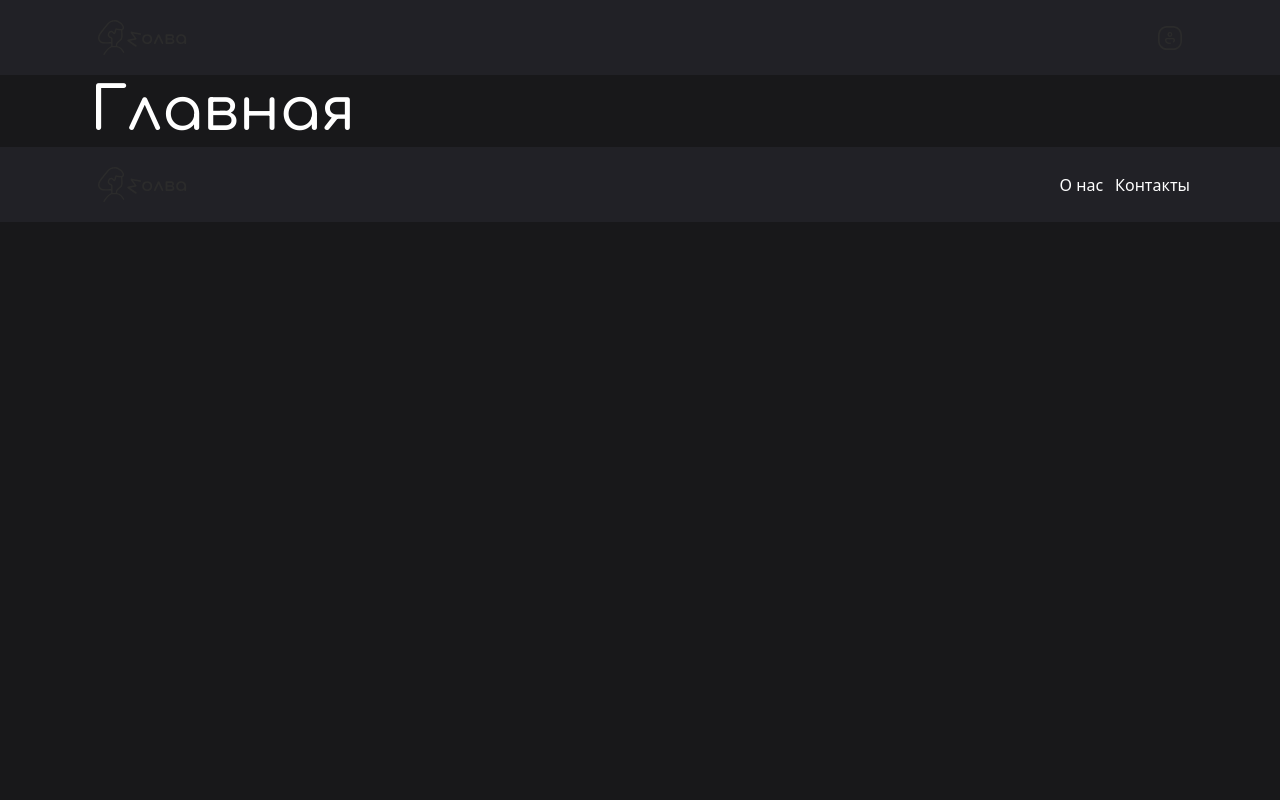
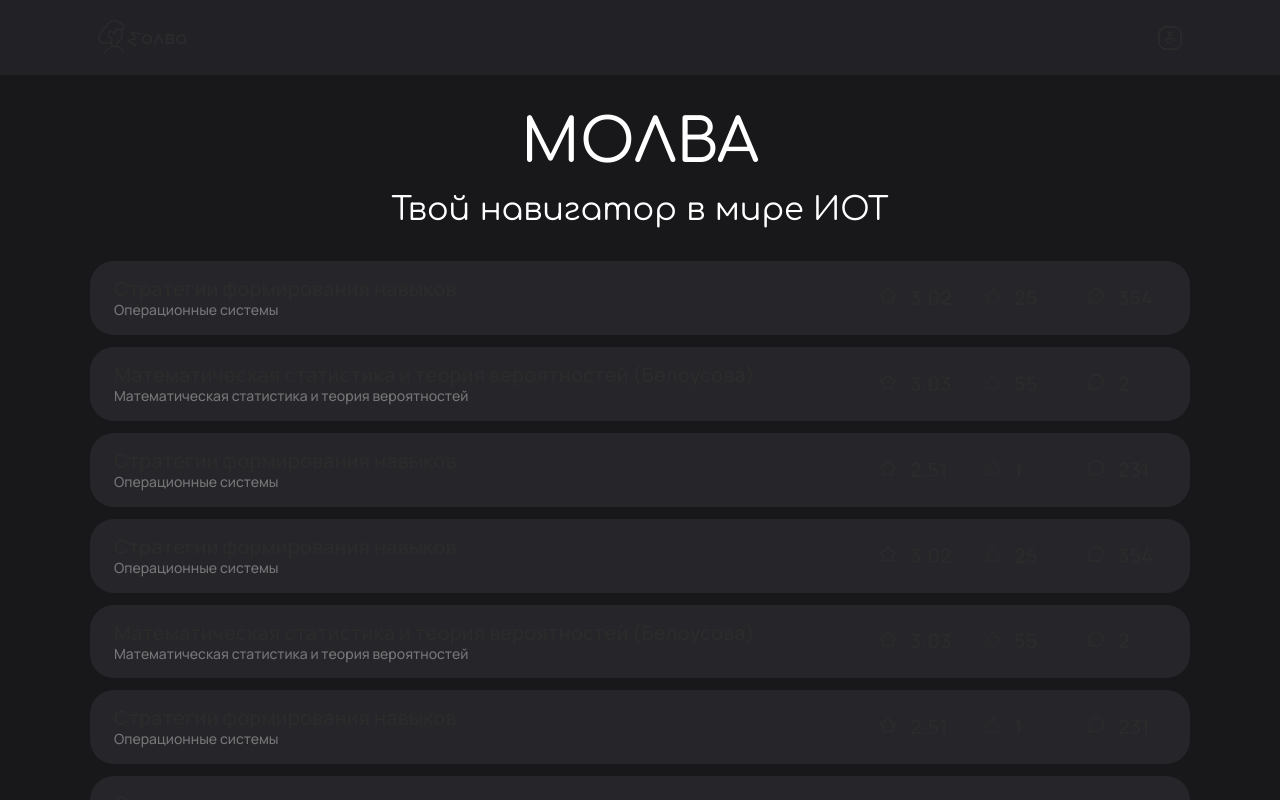
Before and after one commit to tarkue/molva-frontend, a React (Vite) app: page / in a window 1280 px wide. Shown: the top 800 px of the page. Built offline with nearby package versions, Linux system fonts and the light colour scheme.

Commit message:
add discipline-card, discipline-list

```diff
--- /dev/null
+++ b/src/entity/discipline/index.tsx
@@ -0,0 +1,2 @@
+export { DisciplineCard } from './ui/card';
+export type { Discipline } from './models/discipline';
--- /dev/null
+++ b/src/entity/discipline/models/discipline.ts
@@ -0,0 +1,8 @@
+export interface Discipline {
+  id: string;
+  name: string;
+  module_name: string;
+  rating: number;
+  reviews_count: number;
+  likes_count: number;
+}
--- /dev/null
+++ b/src/entity/discipline/ui/card/index.tsx
@@ -0,0 +1,30 @@
+import { Link } from 'react-router';
+import { Discipline } from '../../models/discipline';
+import { CardStatistics } from './stats';
+
+interface DisciplineCardProps {
+  discipline: Discipline;
+}
+
+const DisciplineCard = ({ discipline }: DisciplineCardProps) => {
+  return (
+    <Link
+      className="bg-base-03 flex justify-between items-center text-black dark:text-white pl-6 pr-6 pt-4 pb-4 rounded-3xl"
+      to={`/discipline/${discipline.id}`}
+    >
+      <div>
+        <span className="text-subhead">{discipline.name}</span>
+        <p className="text-caption text-gray">
+          {discipline.module_name}
+        </p>
+      </div>
+      <CardStatistics
+        rating={discipline.rating}
+        likes_count={discipline.likes_count}
+        reviews_count={discipline.reviews_count}
+      />
+    </Link>
+  );
+};
+
+export { DisciplineCard };
--- /dev/null
+++ b/src/entity/discipline/ui/card/stats.tsx
@@ -0,0 +1,46 @@
+import Icon from '@/shared/ui/icon';
+import { glyphs } from '@/shared/ui/icon/props';
+
+interface Statistic {
+  glyph: glyphs;
+  value: number;
+}
+
+interface CardStatisticsProps {
+  rating: number;
+  likes_count: number;
+  reviews_count: number;
+}
+
+const generateStatistic = (
+  data: CardStatisticsProps,
+): Statistic[] => [
+  {
+    glyph: 'star',
+    value: data.rating,
+  },
+  {
+    glyph: 'like',
+    value: data.likes_count,
+  },
+  {
+    glyph: 'review',
+    value: data.reviews_count,
+  },
+];
+
+const CardStatistics = (props: CardStatisticsProps) => {
+  const statistics = generateStatistic(props);
+  return (
+    <ul className="flex gap-6">
+      {statistics.map((el, key) => (
+        <li className="flex gap-3 w-20" key={key}>
+          <Icon glyph={el.glyph} size="20" />
+          <span className="text-subhead">{el.value}</span>
+        </li>
+      ))}
+    </ul>
+  );
+};
+
+export { CardStatistics };
--- a/src/pages/main/index.tsx
+++ b/src/pages/main/index.tsx
@@ -1,9 +1,16 @@
 import Container from '@/shared/ui/Container';
+import { DisciplineList } from '@/widgets/discipline-list';
 
 const MainPage = () => {
   return (
-    <Container>
-      <h1 className="text-hero">Главная</h1>
+    <Container className="flex flex-col gap-8 pt-8 pb-8">
+      <div className="flex flex-col gap-3">
+        <h1 className="text-hero uppercase text-center">Молва</h1>
+        <p className="text-h1 text-center">
+          Твой навигатор в мире ИОТ
+        </p>
+      </div>
+      <DisciplineList />
     </Container>
   );
 };
--- a/src/shared/ui/Icon/variants.ts
+++ b/src/shared/ui/Icon/variants.ts
@@ -4,6 +4,7 @@ const IconVariants = cva('inline-block bg-no-repeat', {
   variants: {
     size: {
       '16': 'w-4 h-4',
+      '20': 'w-5 h-5',
       '24': 'w-6 h-6',
       logo: 'w-[90px] h-[35px]',
     },
--- /dev/null
+++ b/src/widgets/discipline-list/index.tsx
@@ -0,0 +1,89 @@
+import { Discipline, DisciplineCard } from '@/entity/discipline';
+
+const disciplines: Discipline[] = [
+  {
+    id: 'ba25ddd5-cfc9-496b-9913-2fc1eebc7472',
+    name: 'Стратегии формирования навыков',
+    module_name: 'Операционные системы',
+    rating: 3.02,
+    reviews_count: 354,
+    likes_count: 25,
+  },
+  {
+    id: 'ba25ddd5-cfc9-496b-9913-2fc1eebc7472',
+    name: 'Математическая статистика и теория вероятностей (Белоусова)',
+    module_name: 'Математическая статистика и теория вероятностей',
+    rating: 3.03,
+    reviews_count: 2,
+    likes_count: 55,
+  },
+  {
+    id: 'ba25ddd5-cfc9-496b-9913-2fc1eebc7472',
+    name: 'Стратегии формирования навыков',
+    module_name: 'Операционные системы',
+    rating: 2.51,
+    reviews_count: 231,
+    likes_count: 1,
+  },
+  {
+    id: 'ba25ddd5-cfc9-496b-9913-2fc1eebc7472',
+    name: 'Стратегии формирования навыков',
+    module_name: 'Операционные системы',
+    rating: 3.02,
+    reviews_count: 354,
+    likes_count: 25,
+  },
+  {
+    id: 'ba25ddd5-cfc9-496b-9913-2fc1eebc7472',
+    name: 'Математическая статистика и теория вероятностей (Белоусова)',
+    module_name: 'Математическая статистика и теория вероятностей',
+    rating: 3.03,
+    reviews_count: 2,
+    likes_count: 55,
+  },
+  {
+    id: 'ba25ddd5-cfc9-496b-9913-2fc1eebc7472',
+    name: 'Стратегии формирования навыков',
+    module_name: 'Операционные системы',
+    rating: 2.51,
+    reviews_count: 231,
+    likes_count: 1,
+  },
+  {
+    id: 'ba25ddd5-cfc9-496b-9913-2fc1eebc7472',
+    name: 'Стратегии формирования навыков',
+    module_name: 'Операционные системы',
+    rating: 3.02,
+    reviews_count: 354,
+    likes_count: 25,
+  },
+  {
+    id: 'ba25ddd5-cfc9-496b-9913-2fc1eebc7472',
+    name: 'Математическая статистика и теория вероятностей (Белоусова)',
+    module_name: 'Математическая статистика и теория вероятностей',
+    rating: 3.03,
+    reviews_count: 2,
+    likes_count: 55,
+  },
+  {
+    id: 'ba25ddd5-cfc9-496b-9913-2fc1eebc7472',
+    name: 'Стратегии формирования навыков',
+    module_name: 'Операционные системы',
+    rating: 2.51,
+    reviews_count: 231,
+    likes_count: 1,
+  },
+];
+const DisciplineList = () => {
+  return (
+    <ul className="flex flex-col gap-3">
+      {disciplines.map((el, key) => (
+        <li key={key}>
+          <DisciplineCard discipline={el} />
+        </li>
+      ))}
+    </ul>
+  );
+};
+
+export { DisciplineList };
```
